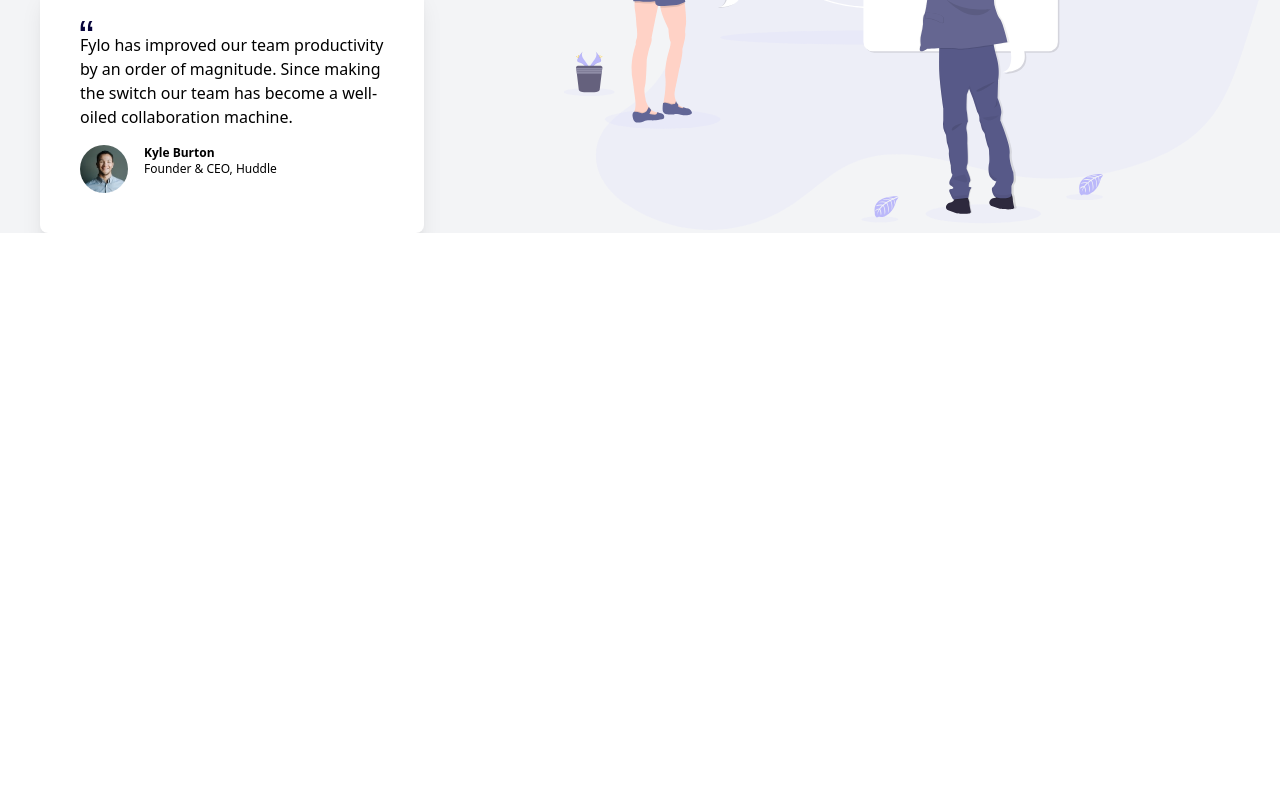
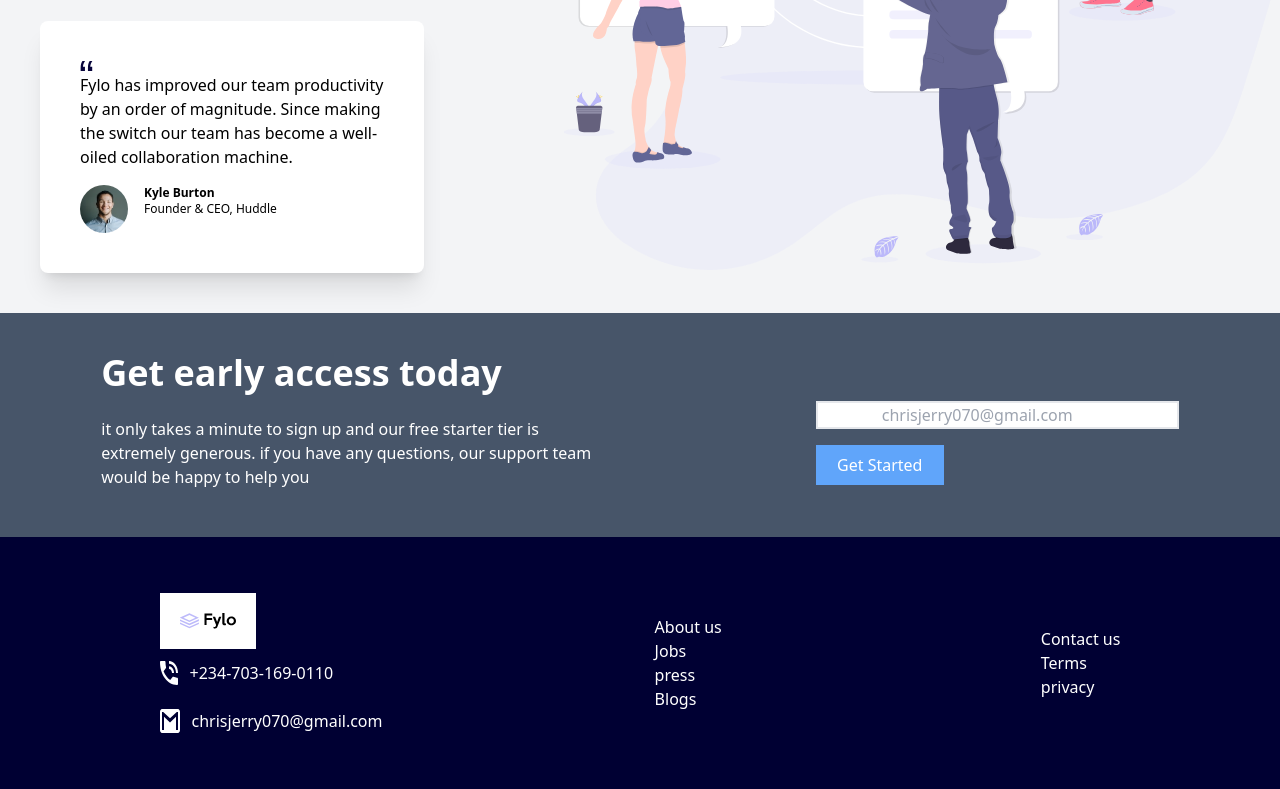
Before and after one commit to ossydimma/fylo-landing-page-tailwind, a website: page src/index.html in a window 1280 px wide. Shown: the part 1011-1800 px from the top of the page. Before the commit the page ends 1244 px from the top, so only its background shows below. Drawn offline with Linux system fonts and the light colour scheme.

Commit message:
footer added

```diff
--- a/src/index.html
+++ b/src/index.html
@@ -5,7 +5,7 @@
     <meta name="viewport" content="width=device-width, initial-scale=1.0">
     <link rel="stylesheet" href="/dist/output.css">
     <link rel="stylesheet" href="https://cdnjs.cloudflare.com/ajax/libs/font-awesome/6.3.0/css/all.min.css"/>
-    <title>Document</title>
+    <title>FYLO</title>
 </head>
 <body>
    <nav class=" mx-20 my-10 flex justify-between">
@@ -48,8 +48,8 @@
         </div>
    </section>
 
-   <section class="mt-20 ">
-        <div class="flex flex-col bg-gray-100 md:flex-row md:justify-around md:items-center md:space-x-5" >
+   <section class="mt-20">
+        <div class="flex flex-col py-10 bg-gray-100 md:flex-row md:justify-around md:items-center md:space-x-5" >
 
             <!-- left -->
             <div class=" flex-col mx-10  md:w-1/2  ">
@@ -90,6 +90,59 @@
             </div>
         </div>
    </section>
+   <section>
+        <div class="bg-slate-600 pb-1">
+            <div class="flex flex-col items-start md:flex-row pt-10 md:justify-around md:items-center">
+                <div class=" mx-10 mb-6 text-white md:w-2/5">
+                    <h1 class="font-black text-4xl pb-6 ">Get early access today</h1>
+                    <p class="pb-5">it only takes a minute to sign up and our free starter tier is extremely generous. if you have any questions, our support team would be happy to help you</p>
+                </div>
+                <div class="flex flex-col mx-10">
+                    <input type="email" class="border-2 mb-4 md:px-16" placeholder="chrisjerry070@gmail.com">
+                    <div id="btn" class="bg-blue-400 w-32 py-2 text-center md:">
+                        <a href="/" class="text-white">Get Started</a>
+                    </div>
+                </div>
+            </div>
+        </div>
+   </section>
+<section id="footer" class="bg-[#000033]">
+        <div class="flex py-14 justify-around items-center text-white">
+            <div class=" flex-col space-y-3 w-44" >
+                <div class=" w-24 bg-white p-5">
+                    <img class="text-white" src="/src/svg/logo.svg" alt="logo">
+                </div>
+                <div class="space-y-6">
+                    <div class="flex gap-3 ">
+                        <img src="/src/svg/icon-phone.svg" alt="icon-phone">
+                        <p>+234-703-169-0110</p>
+                    </div>
+                    <div class="flex gap-3 ">
+                        <img src="/src/svg/icon-email.svg" alt="icon-email">
+                        <p>chrisjerry070@gmail.com</p>
+                    </div>
+                </div>
+            </div>
+            <div >
+                <ul>
+                    <li>About us</li>
+                    <li>Jobs</li>
+                    <li>press</li>
+                    <li>Blogs</li>
+                </ul>
+            </div>
+            <div>
+                <ul>
+                    <li>Contact us</li>
+                    <li>Terms</li>
+                    <li>privacy</li>
+                </ul>
+            </div>
+
+        </div>
+   </section>
+
+   <script src="/src/main.js"></script>
 
 </body>
 </html>
--- /dev/null
+++ b/src/main.js
@@ -0,0 +1,4 @@
+const menu = document.querySelector('.menu')
+const toggle = document.querySelector('#bar').addEventListener('click', ()=> {
+    menu.style.display = "visible"
+})
```
Also changed, not shown: dist/output.css, src/svg/icon-email.svg (added), src/svg/icon-phone.svg (added).
